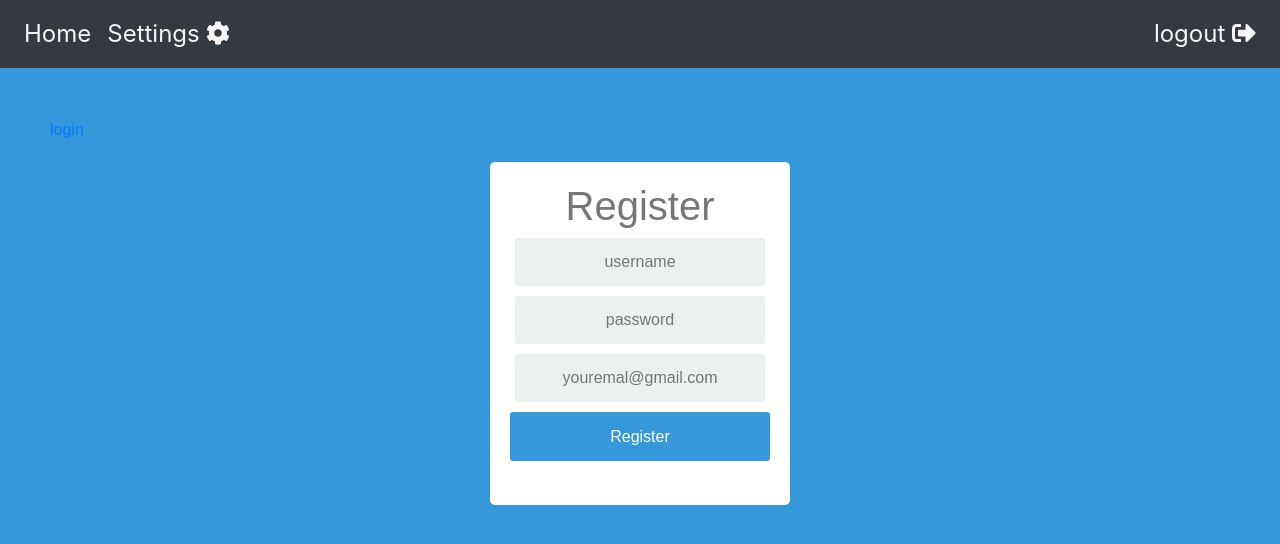
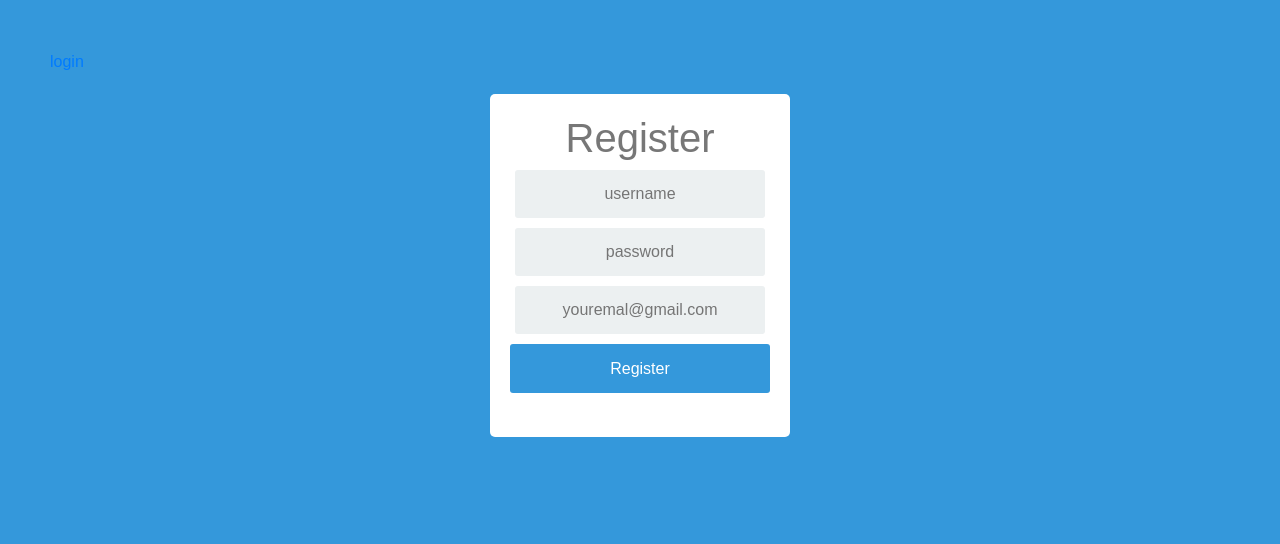
Before and after one commit to Noardin/Chat-app, a Vue app: page /#/register in a window 1280 px wide. Shown: the top 544 px of the page. Built offline with nearby package versions, Linux system fonts and the light colour scheme; what vue-audio-visual, vue-cookies, vue-croppie, vue2-touch-events would draw is missing.

Commit message:
current route directlz

```diff
--- a/src/App.vue
+++ b/src/App.vue
@@ -1,6 +1,6 @@
 <template>
   <div id="app">
-      <Header v-if="currentRouteName !== 'login' || 'register'"></Header>
+      <Header v-if="currentRouteName !== 'login' && currentRouteName !== 'register'"></Header>
     <router-view/>
   </div>
 </template>
--- a/src/views/Login.vue
+++ b/src/views/Login.vue
@@ -50,7 +50,7 @@ padding: 50px;
 }
     .login-link {
   font-size: 12px;
-  color: #444;
+  color: white;
   display: block;
 	margin-top: 12px;
 }
--- a/src/views/Register.vue
+++ b/src/views/Register.vue
@@ -45,7 +45,7 @@ padding: 50px;
 }
     .login-link {
   font-size: 12px;
-  color: #444;
+  color: white;
   display: block;
 	margin-top: 12px;
 }
```
